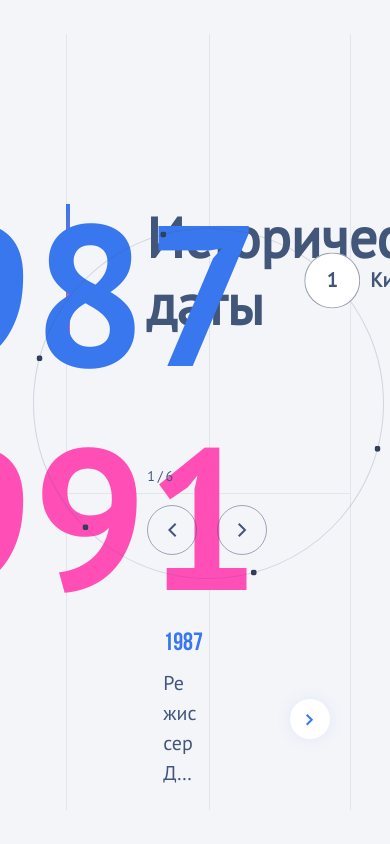
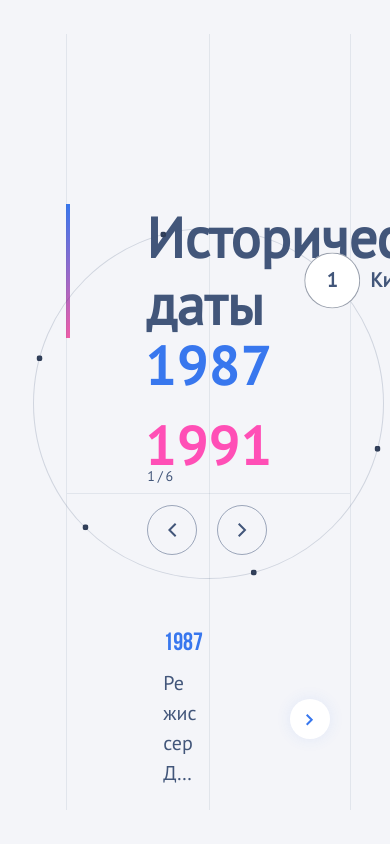
Before and after one commit to Mikhail-Novikov/timeline-historical-dates, a React app: page / in a window 390 px wide. Shown: the top 844 px of the page. Built offline with nearby package versions, Linux system fonts and the light colour scheme.

Commit message:
upd: title mobile

```diff
--- a/src/components/TimelineBlock/TimelineBlock.scss
+++ b/src/components/TimelineBlock/TimelineBlock.scss
@@ -100,18 +100,6 @@
   z-index: 2;
 }
 
-.timeline-block__years {
-  position: absolute;
-  display: flex;
-  align-items: center;
-  gap: 100px;
-  top: 0;
-  bottom: 0;
-  left: -50%;
-  width: 100%;
-  z-index: 1;
-}
-
 .timeline-block__orbit-track {
   position: absolute;
   inset: 0;
@@ -122,8 +110,18 @@
   z-index: 2;
 }
 
+.timeline-block__years {
+  position: absolute;
+  display: flex;
+  align-items: center;;
+  justify-content: center;
+  gap: 100px;
+  height: 100%;
+  width: 100%;
+}
+
 .timeline-block__year {
-  font-size: 200px;
+  font-size: 56px;
   font-family: 'PT Sans Bold';
   font-weight: 700;
   line-height: 1;
```
